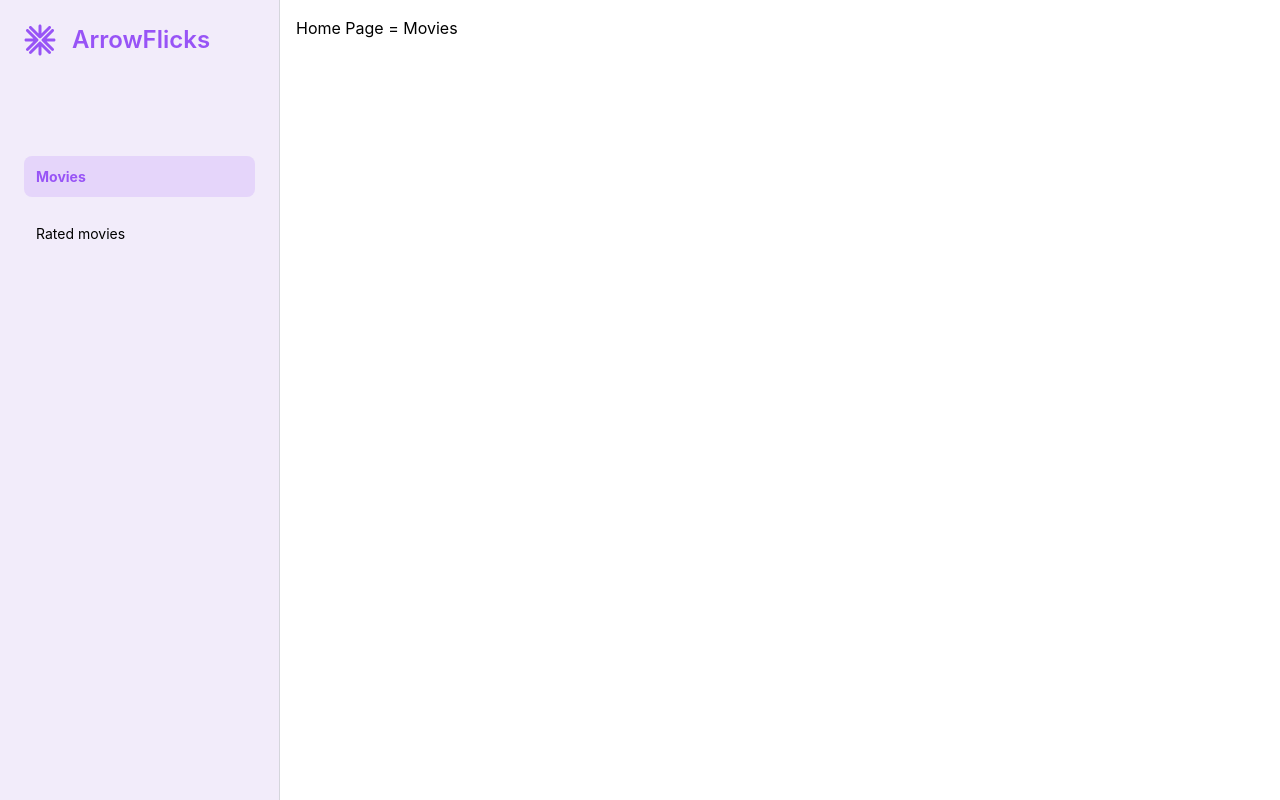
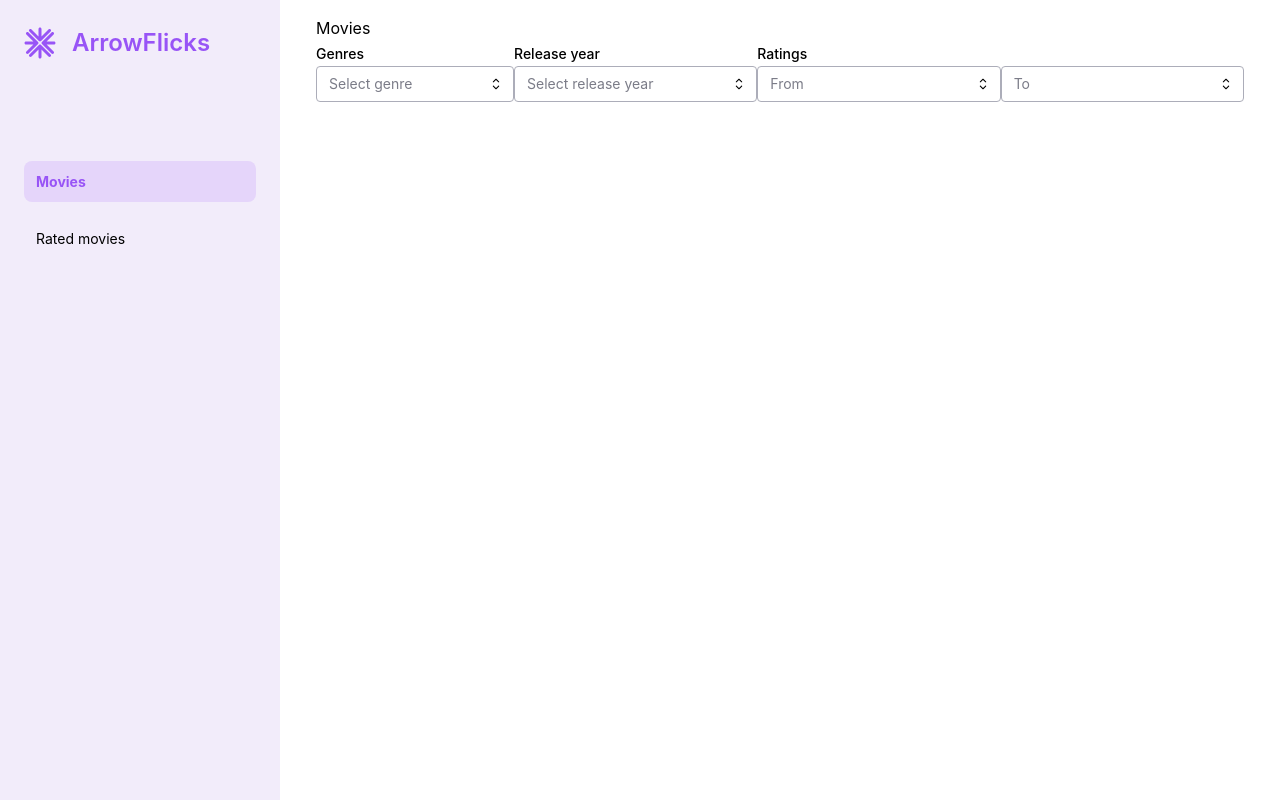
Before and after one commit to AlexeySazonov31/movies-tmdb-react, a React (Vite) app: page / in a window 1280 px wide. Built offline with nearby package versions, Linux system fonts and the light colour scheme; no server answers.

Commit message:
start Home Page: start styling filters

```diff
--- a/package.json
+++ b/package.json
@@ -12,11 +12,15 @@
   "dependencies": {
     "@mantine/core": "7.8.1",
     "@mantine/hooks": "7.8.1",
+    "@tanstack/react-query": "^5.35.5",
+    "@tanstack/react-query-devtools": "^5.35.5",
+    "axios": "^1.6.8",
     "react": "^18.2.0",
     "react-dom": "^18.2.0",
     "react-router-dom": "^6.23.0"
   },
   "devDependencies": {
+    "@tanstack/eslint-plugin-query": "^5.32.1",
     "@types/react": "^18.2.65",
     "@types/react-dom": "^18.2.21",
     "@typescript-eslint/eslint-plugin": "^7.2.0",
--- a/src/components/Navbar/Navbar.module.scss
+++ b/src/components/Navbar/Navbar.module.scss
@@ -1,15 +1,33 @@
+.root {
+    padding: 24px;
+    background-color: var(--mantine-color-purple-1) !important;
+    border-right: 0 !important;
+}
+
 .navButton {
     color: black;
     border-radius: 8px;
     background-color: transparent;
     transition: all 0.1s;
+    &:first-of-type {
+        margin-bottom: 16px;
+    }
     &:hover {
         background-color: transparent !important;
-        color: #BD93F7;
+        color: var(--mantine-color-purple-4);
     }
     &[data-active="true"] {
-        background-color: #E5D5FA !important;
-        color: #9854F6;
+        background-color: var(--mantine-color-purple-2) !important;
+        color: var(--mantine-color-purple-5);
         font-weight: 700;
     }
 }
+.logoText {
+    color: var(--mantine-color-purple-5) !important;
+    font-size: 24px !important;
+    font-weight: 600 !important;
+}
+.icon {
+    width: 32px;
+    height: 32px;
+}
--- a/src/components/Navbar/index.tsx
+++ b/src/components/Navbar/index.tsx
@@ -6,18 +6,17 @@ import {
   NavLink,
 } from "@mantine/core";
 import { useLocation, Link } from "react-router-dom";
-
-import icon from "../../../public/icon-navbar.svg";
+import icon from "/icon-navbar.svg";
 import style from "./Navbar.module.scss";
 
 export const Navbar = () => {
   const pathname = useLocation().pathname;
 
   return (
-    <AppShell.Navbar p={24} bg="purple.1">
+    <AppShell.Navbar className={style.root}>
       <Group mb={100}>
-        <Image h="32px" w="32px" src={icon} alt="Icon ArrowFlicks" />
-        <Text c="purple.5" size="24px" fw={600}>
+        <Image className={style.icon} src={icon} alt="Icon ArrowFlicks" />
+        <Text className={style.logoText}>
           ArrowFlicks
         </Text>
       </Group>
@@ -27,19 +26,14 @@ export const Navbar = () => {
         label="Movies"
         component={Link}
         to="/"
-        mb={16}
-        classNames={{
-          root: style.navButton,
-        }}
+        className={style.navButton}
       />
       <NavLink
         active={pathname === "/rated"}
         label="Rated movies"
         component={Link}
         to="/rated"
-        classNames={{
-          root: style.navButton,
-        }}
+        className={style.navButton}
       />
     </AppShell.Navbar>
   );
--- a/src/main.tsx
+++ b/src/main.tsx
@@ -8,11 +8,20 @@ import { MantineProvider } from "@mantine/core";
 
 import "@mantine/core/styles.css";
 
+import { QueryClientProvider, QueryClient } from "@tanstack/react-query";
+import { ReactQueryDevtools } from '@tanstack/react-query-devtools'
+
+
+const queryClient = new QueryClient();
+
 ReactDOM.createRoot(document.getElementById("root") as HTMLElement).render(
   <React.StrictMode>
     <MantineProvider theme={theme}>
       <BrowserRouter>
-        <App />
+        <QueryClientProvider client={queryClient}>
+          <App />
+          <ReactQueryDevtools initialIsOpen={false} />
+        </QueryClientProvider>
       </BrowserRouter>
     </MantineProvider>
   </React.StrictMode>
--- /dev/null
+++ b/src/pages/Home/Home.module.scss
@@ -0,0 +1,48 @@
+.pill {
+    background-color: inherit !important;
+    padding: 0 !important;
+
+    button {
+        display: none;
+    }
+
+    &:not(:last-of-type)::after {
+        padding-right: 3px;
+        content: ",";
+    }
+
+}
+
+.pillsList {
+    gap: 0 !important;
+    flex-wrap: nowrap !important;
+    width: 150px;
+    overflow-x: auto;
+    -ms-overflow-style: none;
+    scrollbar-width: none;
+
+    &:-webkit-scrollbar {
+        display: none;
+    }
+}
+
+.inputField {}
+
+.inputFieldHidden {
+    position: absolute;
+    top: -5000px;
+}
+
+.option {
+    border-radius: 8px !important;
+    color: black;
+    &:hover {
+        color: black;
+        background-color: var(--mantine-color-purple-1) !important;
+    }
+
+    &[aria-selected="true"] {
+        color: white;
+        background-color: var(--mantine-color-purple-5) !important;
+    }
+}
--- a/src/pages/Home/index.tsx
+++ b/src/pages/Home/index.tsx
@@ -1,3 +1,64 @@
+import React, { useState } from "react";
+import { Container, Flex, Text, MultiSelect, Select } from "@mantine/core";
+import axios from "axios";
+import { useQuery } from "@tanstack/react-query";
+
+import style from "./Home.module.scss";
+
+interface Genre {
+  id: number;
+  name: string;
+}
+
+const fetchGenres = (): Promise<Genre[]> =>
+  axios.get("/api/genres").then((response) => response.data.genres);
+
 export const Home = () => {
-  return <>Home Page = Movies</>;
+  const [value, setValue] = useState<string[]>([]);
+
+  const { isError, error, data } = useQuery({
+    queryKey: ["movies"],
+    queryFn: fetchGenres,
+  });
+
+  if (isError) {
+    console.log(error.message);
+  }
+
+  console.log(value);
+
+  return (
+    <Container>
+      <Text>Movies</Text>
+      <Flex align="flex-end">
+        <MultiSelect
+          classNames={{
+            pill: style.pill,
+            pillsList: style.pillsList,
+            inputField: !value.length ? style.inputField : style.inputFieldHidden,
+            option: style.option
+          }}
+          label="Genres"
+          value={value}
+          onChange={setValue}
+          placeholder="Select genre"
+          error={isError}
+          maxDropdownHeight={224}
+          withCheckIcon={false}
+          data={data?.map((elem) => elem.name)}
+        />
+        <Select
+          label="Release year"
+          placeholder="Select release year"
+          data={["React", "Angular", "Vue", "Svelte"]}
+        />
+        <Select
+          label="Ratings"
+          placeholder="From"
+          data={["React", "Angular", "Vue", "Svelte"]}
+        />
+        <Select placeholder="To" data={["React", "Angular", "Vue", "Svelte"]} />
+      </Flex>
+    </Container>
+  );
 };
--- a/vite.config.ts
+++ b/vite.config.ts
@@ -3,6 +3,14 @@ import react from '@vitejs/plugin-react'
 
 // https://vitejs.dev/config/
 export default defineConfig({
+  server: {
+    proxy: {
+      '^/api/.*': {
+        target: 'http://localhost:4444',
+        changeOrigin: true,
+      },
+    },
+  },
   plugins: [react()],
   css: {
     preprocessorOptions: {
```
Also changed, not shown: 2 other files (tests, documents, lock files or other folders).
